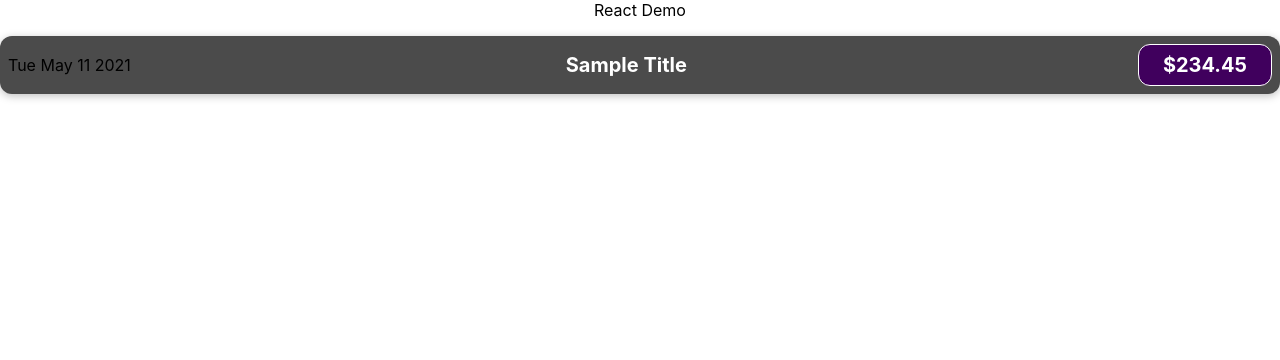
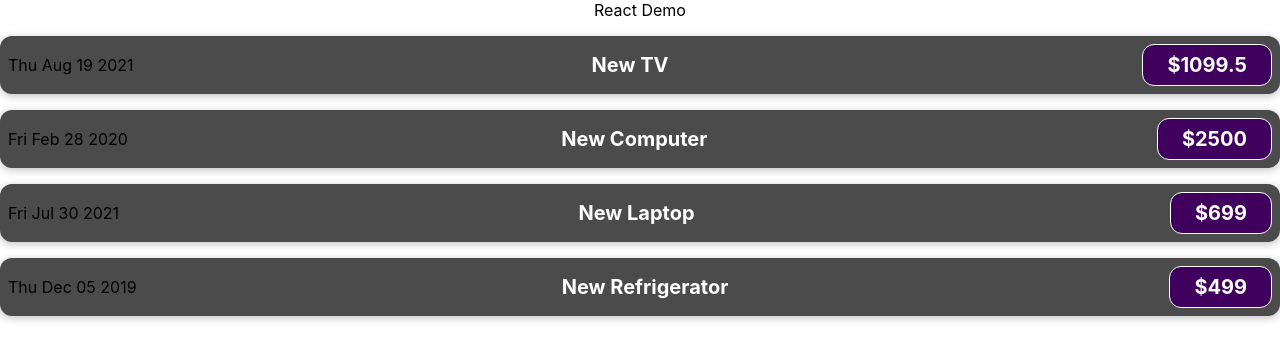
Before and after one commit to AbhiJariwala/react-expense-tracker-demo, a React (Create React App) app: page / in a window 1280 px wide. Shown: the top 360 px of the page. Built offline with nearby package versions, Linux system fonts and the light colour scheme.

Commit message:
using props to pass data between one component to another

```diff
--- a/src/App.js
+++ b/src/App.js
@@ -2,10 +2,20 @@
 import ExpenseItem from "./components/ExpenseItem";
 
 function App() {
+  const expense = [
+    {id: 'e1', title: 'New TV', amount: 1099.50, date: new Date(2021, 7, 19)},
+    {id: 'e2', title: 'New Computer', amount: 2500, date: new Date(2020, 1, 28)},
+    {id: 'e3', title: 'New Laptop', amount: 699, date: new Date(2021, 6, 30)},
+    {id: 'e4', title: 'New Refrigerator', amount: 499, date: new Date(2019, 11, 5)},
+  ];
+
   return (
     <div className="App">
       React Demo
-      <ExpenseItem></ExpenseItem>
+      <ExpenseItem title={expense[0].title} amount={expense[0].amount} date={expense[0].date}></ExpenseItem>
+      <ExpenseItem title={expense[1].title} amount={expense[1].amount} date={expense[1].date}></ExpenseItem>
+      <ExpenseItem title={expense[2].title} amount={expense[2].amount} date={expense[2].date}></ExpenseItem>
+      <ExpenseItem title={expense[3].title} amount={expense[3].amount} date={expense[3].date}></ExpenseItem>
     </div>
   );
 }
--- a/src/components/ExpenseItem.js
+++ b/src/components/ExpenseItem.js
@@ -1,17 +1,13 @@
 import './ExpenseItem.css';
 
-function ExpenseItem() {
-
-  const expenseDate = new Date(2021, 4, 11);
-  const expenseTitle = 'Sample Title';
-  const expenseAmount = 234.45;
+function ExpenseItem(props) {
 
   return (
     <div className="expense-item">
-      <div>{expenseDate.toDateString()}</div>
+      <div>{props.date.toDateString()}</div>
       <div className="expense-item__description">
-        <h2>{expenseTitle}</h2>
-        <div className="expense-item__price">${expenseAmount}</div>
+        <h2>{props.title}</h2>
+        <div className="expense-item__price">${props.amount}</div>
       </div>
     </div>
   );
```
